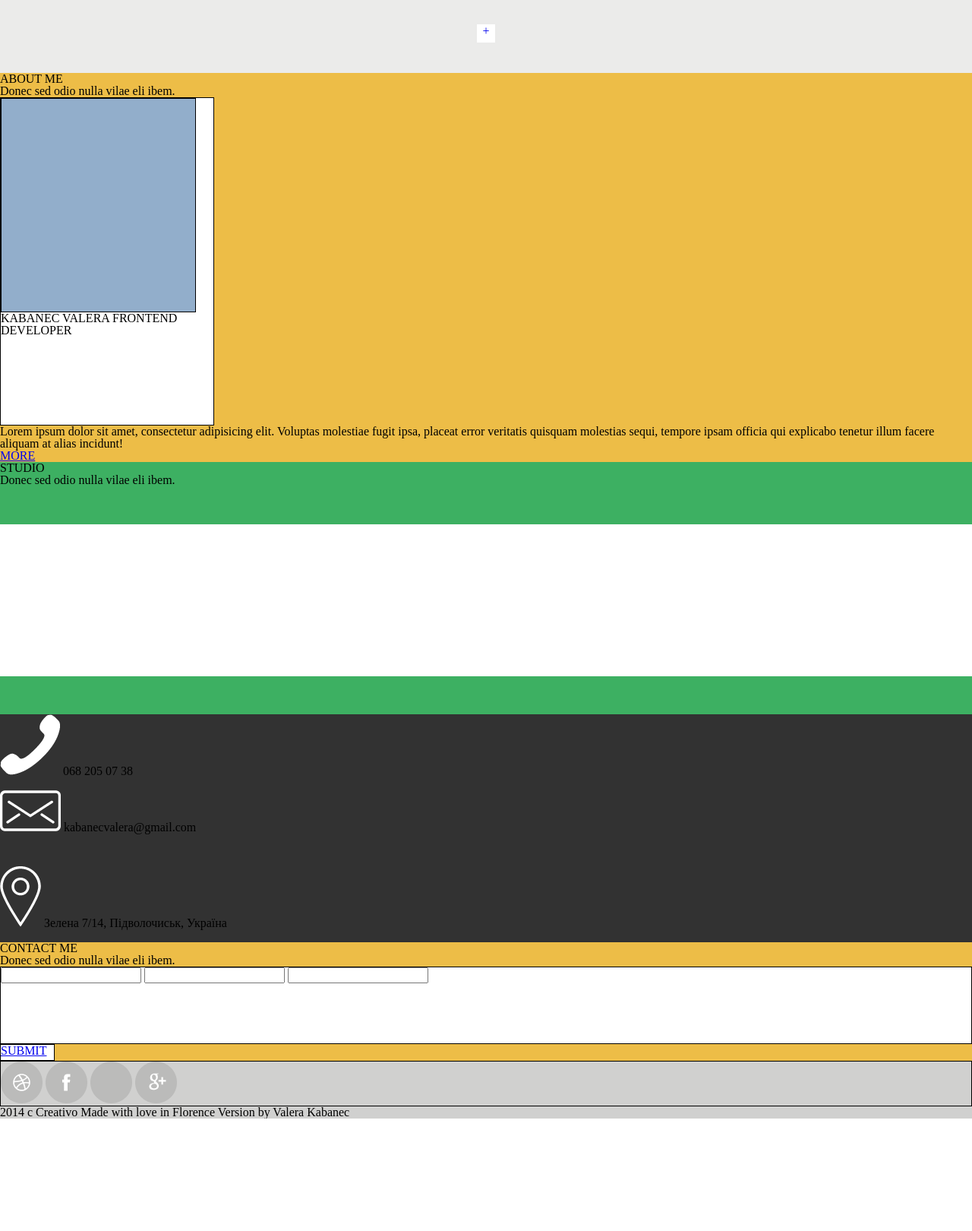
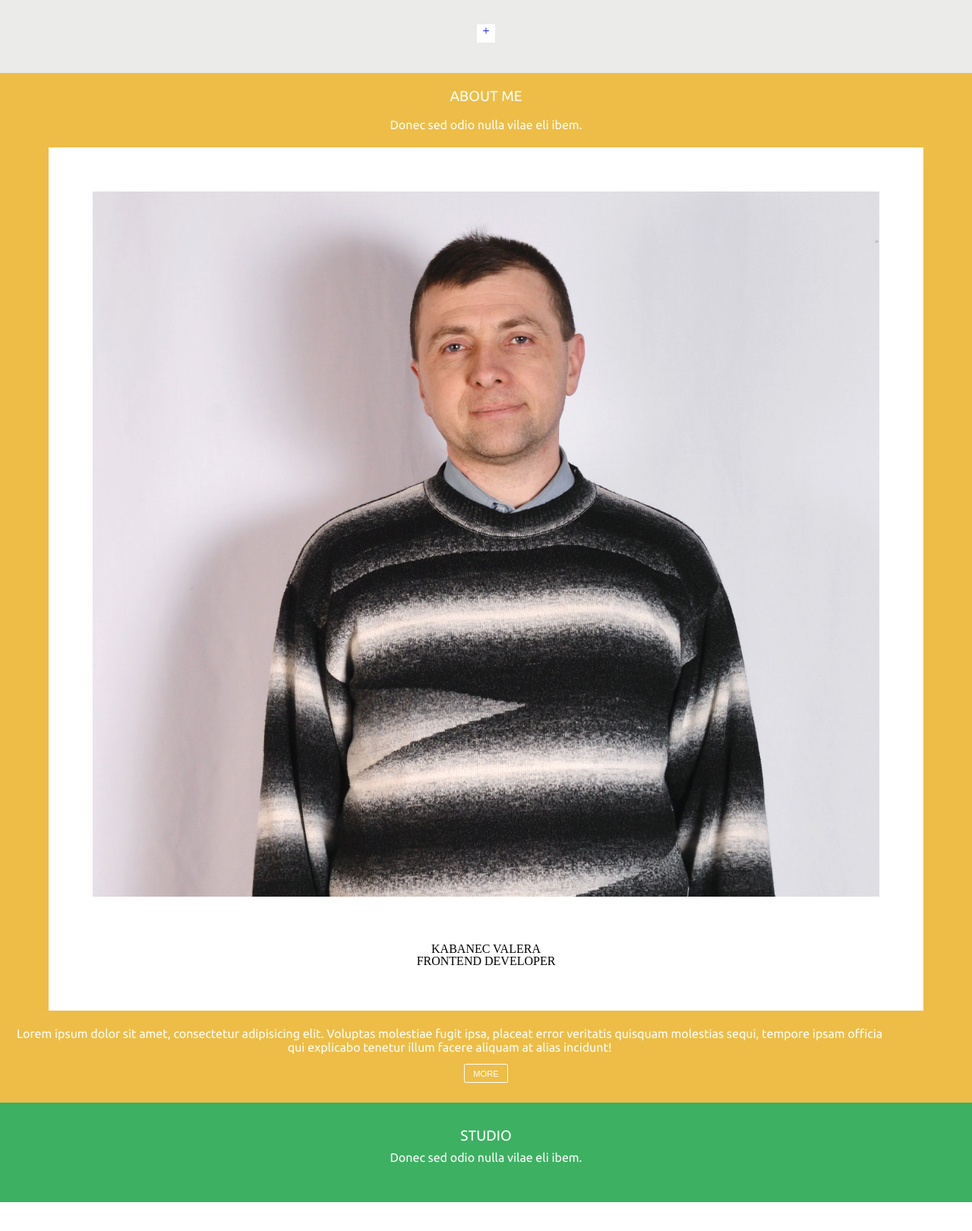
Before and after one commit to kabanecvalera/myResume.io, a plain HTML site: page index.html in a window 1280 px wide. Shown: the part 2472-4092 px from the top of the page at 76% size. Before the commit the page ends 3944 px from the top, so only its background shows below. Drawn offline with Linux system fonts and the light colour scheme.

Commit message:
commit 7

```diff
--- a/index.html
+++ b/index.html
@@ -150,25 +150,33 @@
     </div>
 
     <div class="about">
-        <h3>ABOUT ME</h3>
-        <p>Donec sed odio nulla vilae eli ibem.</p>
+        <h3 class="about-header">ABOUT ME</h3>
+        <p class="about-txt">Donec sed odio nulla vilae eli ibem.</p>
+
+        <div class="about-foto">
+
+            <div class="about-foto-box">
+                <img src="img/customer.jpg" alt="" class="about-foto-object">
+            </div>
+
+            <div class="about-foto-txt">
+                <span class="about-foto-name">KABANEC VALERA</span></br>
+                <span class="about-foto-prof">FRONTEND DEVELOPER</span>
+            </div>
+        </div>
 
         <div class="about-resume">
-            <div class="about-foto">
-                <img src="" alt="">
-            </div>
-            <span>KABANEC VALERA</span>
-            <span>FRONTEND DEVELOPER</span>
+            <p class="about-resume-txt">Lorem ipsum dolor sit amet, consectetur adipisicing elit. Voluptas molestiae fugit ipsa, placeat error veritatis quisquam molestias sequi, tempore ipsam officia qui explicabo tenetur illum facere aliquam at alias incidunt!</p>
+            <a href="#" class="about-resume-btn">MORE</a>
         </div>
-
-        <p>Lorem ipsum dolor sit amet, consectetur adipisicing elit. Voluptas molestiae fugit ipsa, placeat error veritatis quisquam molestias sequi, tempore ipsam officia qui explicabo tenetur illum facere aliquam at alias incidunt!</p>
-        <a href="#">MORE</a>
-
     </div>
 
     <div class="studio">
-        <h4>STUDIO</h4>
-        <p>Donec sed odio nulla vilae eli ibem.</p>
+       <div class="studio-header">
+            <h4 class="studio-header-item1">STUDIO</h4>
+            <p class="studio-header-item2">Donec sed odio nulla vilae eli ibem.</p>
+        </div>
+
         <div class="studio-carousel">
             <img src="" alt="">
             <img src="" alt="">
--- a/scss/style.scss
+++ b/scss/style.scss
@@ -279,8 +279,8 @@ body {
     &-object1,
     &-object3,
     &-object5{
-        width: 31.5vw;
-        height: 31.5vw;
+        width: 100px;
+        height: 100px;
         border: 1px solid #000;
         float: left;
         margin-top: 2em;
@@ -289,8 +289,8 @@ body {
     &-object2,
     &-object4,
     &-object6{
-        width: 31.5vw;
-        height: 31.5vw;
+        width: 100px;
+        height: 100px;
         border: 1px solid #000;
         float: left;
         margin: 2em 0 0 2em;
@@ -317,22 +317,77 @@ body {
 
 /*контент-about начало*/
 .about{
-     height: 100%;
+    height: 100%;
     background: $cola;
 
-    &-resume{
-    width: 280px;
-     height: 430px;
-     background: #fff;
-    border: 1px solid #000;
+    &-header{
+        font: $fontb;
+        font-weight: 400;
+        color: $colwf;
+        text-align: center;
+        padding: 1em 0 .5em;
+    }
+
+    &-txt{
+        font: $fontb_s;
+        font-weight: 400;
+        color: $colwf;
+        text-align: center;
+        padding: .5em 0 1em;
     }
 
     &-foto{
-    width: 255px;
-     height: 280px;
-     background: $colg;
-    border: 1px solid #000;
+        width: 90%;
+        background: #fff;
+        margin: 5px auto;
+
+        &-box{
+            width: 90%;
+            padding: 5% 5% 0 5%;
+        }
+
+        &-object{
+            width: 100%;
+       }
+
+        &-txt{
+            text-align: center;
+            padding: 5% 0;
+        }
     }
+
+        &-resume{
+            padding-bottom: 2em;
+            text-align: center;
+
+            &-txt{
+                padding: 1em;
+                width: 90%;
+                -moz-hyphens: auto;
+                -webkit-hyphens: auto;
+                -ms-hyphens: auto;
+                font-weight: 400;
+                font: $fontb_s;
+                color: $colwf;
+            }
+
+            &-btn{
+                -webkit-border-radius: .2em;
+                -moz-border-radius: .2em;
+                border-radius: .2em;
+                font-family: Arial;
+                color: #fff;
+                font-size: .7em;
+                padding: .5em 1em;
+                border: solid #fff 1px;
+                text-decoration: none;
+
+                &:hover {
+                    background: #3cb0fd;
+                    text-decoration: none;
+                }
+            }
+        }
 }
 /*контент-about конец*/
 
@@ -340,6 +395,24 @@ body {
 .studio{
     height: 100%;
     background: $cols;
+
+    &-header{
+        text-align: center;
+        padding-top: 2em;
+
+        &-item1{
+            font: $fontb;
+            font-weight: 400;
+            color: $colwf;
+        }
+
+        &-item2{
+            font: $fontb_s;
+            font-weight: 400;
+            color: $colwf;
+            padding-top: .5em;
+        }
+    }
 
     &-carousel{
         height: 200px;
@@ -437,8 +510,8 @@ body {
 
         &-object1,
         &-object4{
-            width: 25vw;
-            height:25vw;
+            width: 120px;
+            height:120px;
             border: 1px solid #000;
             float: left;
             margin-left: .4em;
@@ -448,8 +521,8 @@ body {
         &-object3,
         &-object5,
         &-object6{
-            width: 25vw;
-            height:25vw;
+            width: 120px;
+            height:120px;
             border: 1px solid #000;
             float: left;
             margin-left: 1.7em;
```
Also changed, not shown: css/style.css, img/customer.jpg (added).
